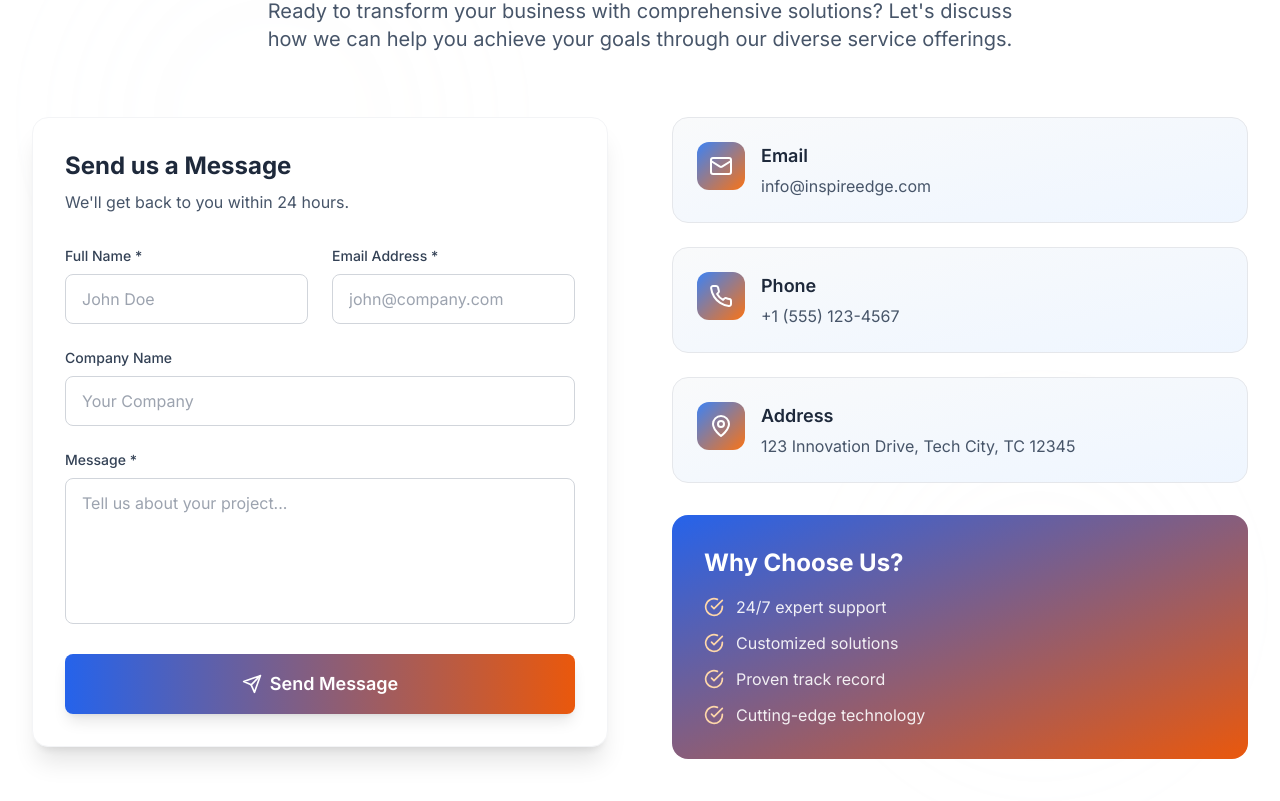
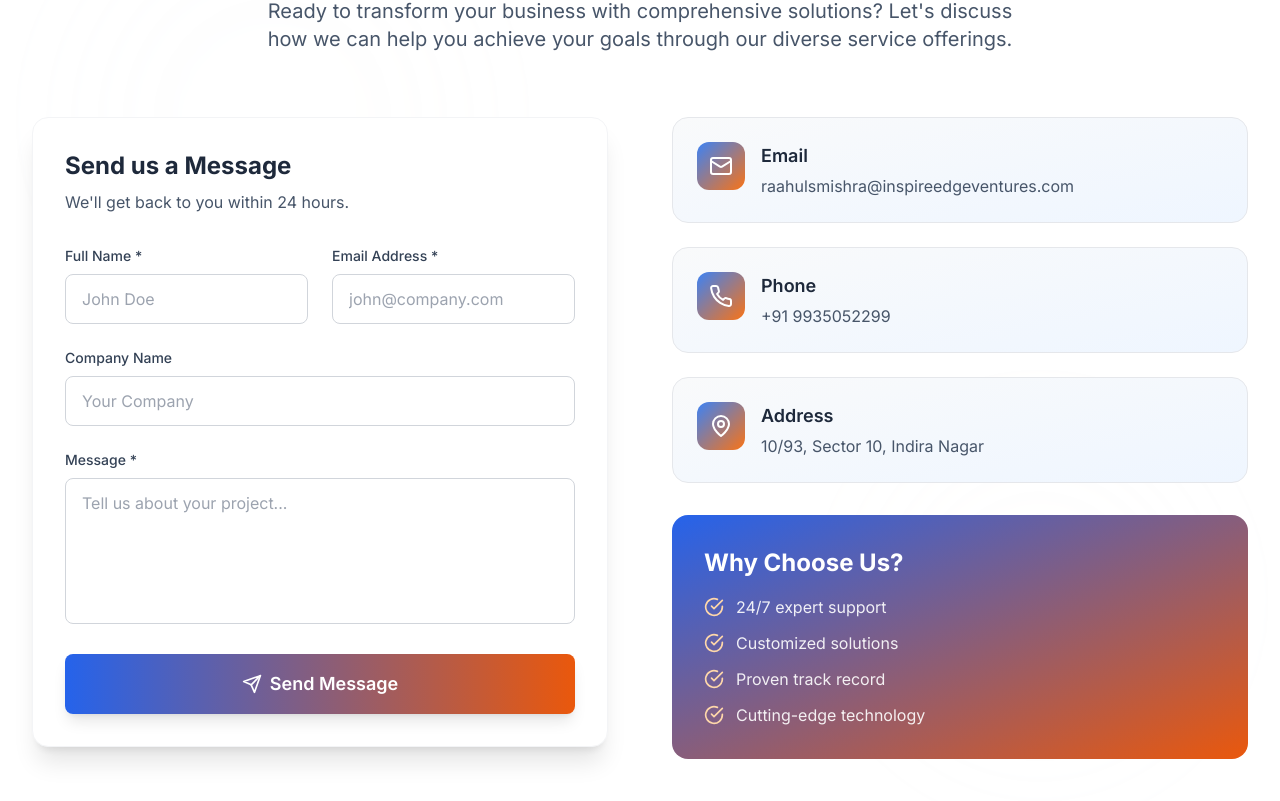
Before and after one commit to raahulsmishra99-code/inspire-edge-website, a Next.js app: page / in a window 1280 px wide. Shown: the part 3066-3867 px from the top of the page. Built offline with nearby package versions, Linux system fonts and the light colour scheme.

Commit message:
Update ContactSection.tsx

```diff
--- a/src/components/ContactSection.tsx
+++ b/src/components/ContactSection.tsx
@@ -20,19 +20,19 @@ export default function ContactSection() {
     {
       icon: Mail,
       title: "Email",
-      value: "info@inspireedge.com",
-      link: "mailto:info@inspireedge.com"
+      value: "raahulsmishra@inspireedgeventures.com",
+      link: "raahulsmishra@inspireedgeventures.com"
     },
     {
       icon: Phone,
       title: "Phone",
-      value: "+1 (555) 123-4567",
-      link: "tel:+15551234567"
+      value: "+91 9935052299",
+      link: "tel:+91 9935052299"
     },
     {
       icon: MapPin,
       title: "Address",
-      value: "123 Innovation Drive, Tech City, TC 12345",
+      value: "10/93, Sector 10, Indira Nagar",
       link: "#"
     }
   ]
```
